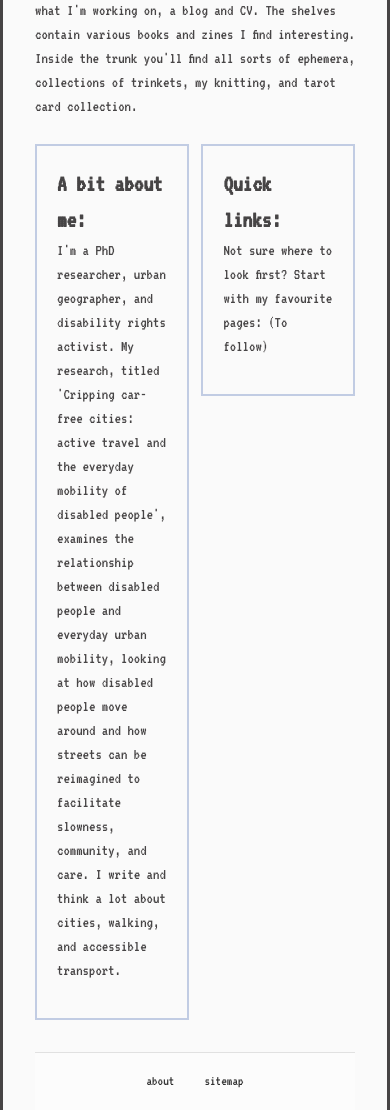
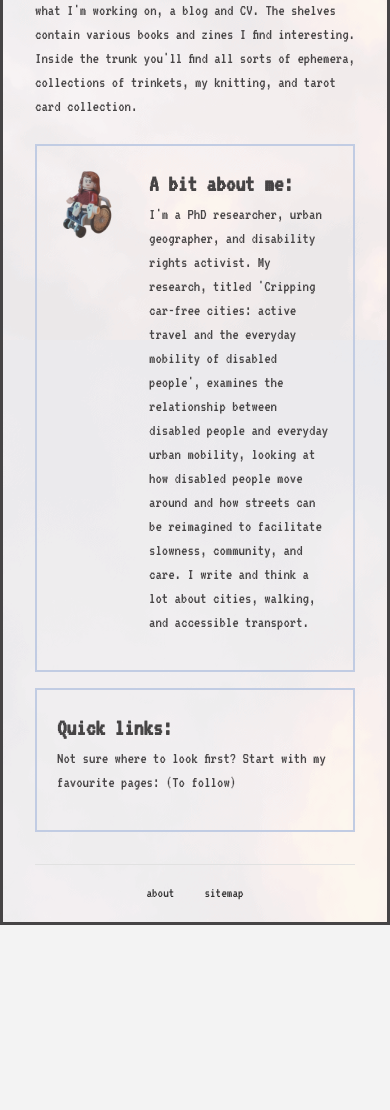
Before and after one commit to katiepennick/Katie-Pennicks-Webspace, an Eleventy site: page index.html in a window 390 px wide. Shown: the part 660-1770 px from the top of the page. After the commit the page ends 1585 px from the top, so only its background shows below. Built offline with nearby package versions, Linux system fonts and the light colour scheme; Eleventy itself is replaced by a stand-in of ours; files that its build step writes are made by us from their sources; a web font is replaced by a local one.

Commit message:
Sky background, lego katie, more responsive layouts

```diff
--- a/index.html
+++ b/index.html
@@ -42,6 +42,13 @@ title: Home
 
 <div class="column-layout">
   <div class="column column-left">
+    <div class="about-intro">
+      <a href="/about/" class="img-swap img-swap--small">
+        <img class="base" src="images/legokatie.png" alt="lego katie">
+        <img class="hover" src="images/legokatie-wave.png" alt="">
+        <span>about</span>
+      </a>
+      <div class="about-text">
         <h2>A bit about me:</h2>
         <p>I'm a PhD researcher, urban geographer, and disability rights activist. My research, titled 'Cripping
           car-free cities: active travel and the everyday mobility of disabled people', examines the relationship
@@ -49,6 +56,8 @@ title: Home
           streets can be reimagined to facilitate slowness, community, and care. I write and think a lot about
           cities, walking, and accessible transport.</p>
       </div>
+    </div>
+  </div>
   <div class="column column-right">
     <h2>Quick links:</h2>
     <p>Not sure where to look first? Start with my favourite pages:
--- a/style.css
+++ b/style.css
@@ -61,9 +61,8 @@ body {
   padding: 40px;
   background-color: #f6edcb;
   opacity: 0.8; /* this makes whole website faded, adjust later */
-  background-image: linear-gradient(#b5c3e0 1px, transparent 1px),
-    linear-gradient(to right, #b5c3e0 1px, #f6edcb 1px);
-  background-size: 20px 20px;
+  background-image: url(/images/sky.png);
+  background-size: 1000px 1000px;
   min-height: 100vh;
 }
 
@@ -89,7 +88,7 @@ body {
   display: flex;
   justify-content: center;
   margin-bottom: clamp(1.5rem, 4vw, 3rem);
-  margin-top: clamp(1rem, 1vw, 2rem); /* adjust this later -- too big? */
+  padding-top: clamp(1rem, 1vw, 2rem); /* adjust this later -- too big? */
 }
 
 /* Make brand (text+icons) clickable and centered */
@@ -145,15 +144,20 @@ body {
    Footer
    ====================== */
 
-.site-footer {
-  background: #ffffff;
+footer {
+  margin-top: 32px;
+  padding-top: 16px;
+  border-top: 1px solid #ddd;
+  font-size: 14px;
+  width: 100%;
+  padding: 8px;
+  text-align: center;
 }
 
 footer ul {
   list-style-type: none;
   margin: 0;
   padding: 0;
-  background-color: #ffffff;
   display: flex;
   justify-content: center;
 }
@@ -171,71 +175,11 @@ footer ul li a:focus-visible {
   border-radius: 20px;
 }
 
-footer {
-  margin-top: 32px;
-  padding-top: 16px;
-  border-top: 1px solid #ddd;
-  font-size: 14px;
-  width: 100%;
-  background-color: white;
-  padding: 8px;
-  text-align: center;
-}
-
-/* ======================
-   Mobile behaviour
-   ====================== */
-
-@media (max-width: 768px) {
-  .page-padding {
-    padding: 0; /* padding disappears */
-    background: none; /* optional */
-  }
-
-  .content-box {
-    max-width: 100%;
-    border-radius: 0;
-  }
-}
-
-/* ======================
-   Accessibility
-   ====================== */
-
-/* Focus styles */
-.site-brand:focus-visible {
-  outline: 3px solid #fff3c2;
-  outline-offset: 6px;
-  border-radius: 12px;
-}
-
-/* Reduced motion */
-@media (prefers-reduced-motion: reduce) {
-  .brand-icon {
-    transition: none;
-  }
-
-  .site-brand:hover .brand-icon,
-  .site-brand:focus-visible .brand-icon {
-    transform: none;
-  }
-}
-
-/* Skip to main content */
-.skip-link {
-  position: absolute;
-  left: -999px;
-}
-.skip-link:focus {
-  left: 12px;
-  top: 12px;
-}
-
 /* ======================
    Homepage layouts
    ====================== */
 
-/* Two column layout */
+/* Two column layout (homepage boxes)*/
 
 .column-layout {
   display: flex;
@@ -257,7 +201,22 @@ footer {
   border: 2px solid #b5c3e0;
 }
 
-/* Opening drawers and shelves */
+.column-left .img-swap--small {
+  margin-right: 1rem;
+}
+
+/* About intro layout */
+.about-intro {
+  display: flex;
+  align-items: flex-start;
+  gap: 1rem;
+}
+
+.about-text {
+  flex: 1;
+}
+
+/* Three column layout (trunk/desk/shelf) */
 
 .three-column-layout {
   display: flex;
@@ -272,11 +231,16 @@ footer {
   text-decoration: none;
 }
 
-/* images */
+/* moving images */
 .img-swap img {
   width: 100%;
   height: auto;
   display: block;
+}
+
+.img-swap--small {
+  flex: 0 0 auto;
+  width: clamp(60px, 10vw, 140px);
 }
 
 /* hover image */
@@ -329,6 +293,10 @@ footer {
 .img-swap:hover span,
 .img-swap:focus-visible span {
   opacity: 1;
+}
+
+.img-swap--small span {
+  font-size: 1.2rem;
 }
 
 /* ======================
@@ -428,3 +396,66 @@ footer {
 .object-swap:focus-visible span {
   opacity: 1;
 }
+
+/* ======================
+   Mobile behaviour
+   ====================== */
+
+@media (max-width: 768px) {
+  .page-padding {
+    padding: 0; /* padding disappears */
+  }
+
+  .content-box {
+    max-width: 100%;
+    border-radius: 0;
+  }
+}
+
+@media (max-width: 1024px) {
+  .column-layout {
+    flex-direction: column;
+  }
+
+  .column {
+    width: 100%;
+  }
+
+  /* optional: add space between the stacked boxes */
+  .column + .column {
+    margin-top: 16px;
+  }
+}
+
+/* ======================
+   Accessibility
+   ====================== */
+
+/* Focus styles */
+.site-brand:focus-visible {
+  outline: 3px solid #fff3c2;
+  outline-offset: 6px;
+  border-radius: 12px;
+}
+
+/* Reduced motion */
+@media (prefers-reduced-motion: reduce) {
+  .brand-icon {
+    transition: none;
+  }
+
+  .site-brand:hover .brand-icon,
+  .site-brand:focus-visible .brand-icon {
+    transform: none;
+  }
+}
+
+/* Skip to main content */
+.skip-link {
+  position: absolute;
+  left: -999px;
+}
+.skip-link:focus {
+  left: 12px;
+  top: 12px;
+}
```
Also changed, not shown: images/legokatie-wave.png (added), images/legokatie.png (added), images/sky.png (added). Lines whose indentation alone changed are shown as unchanged.
